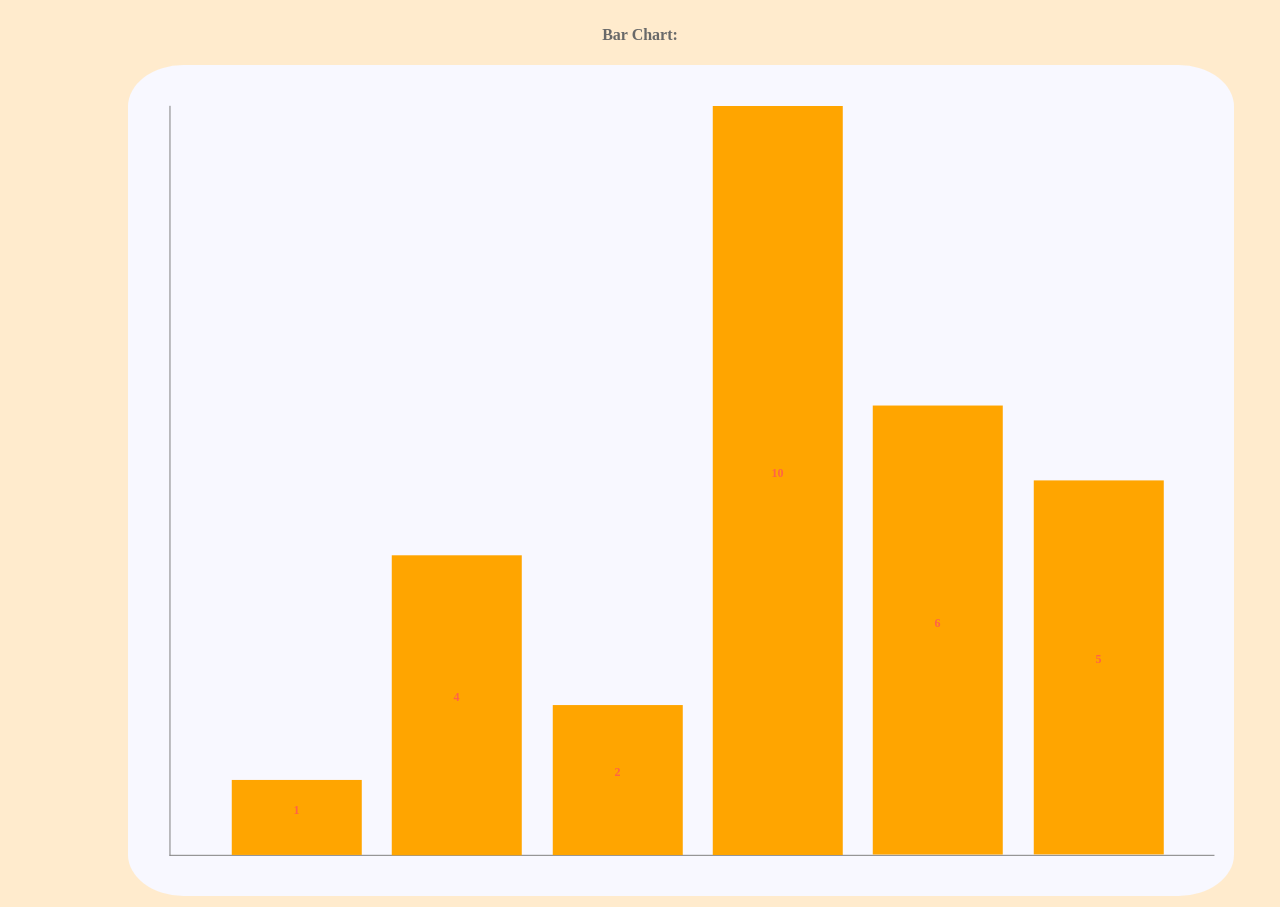
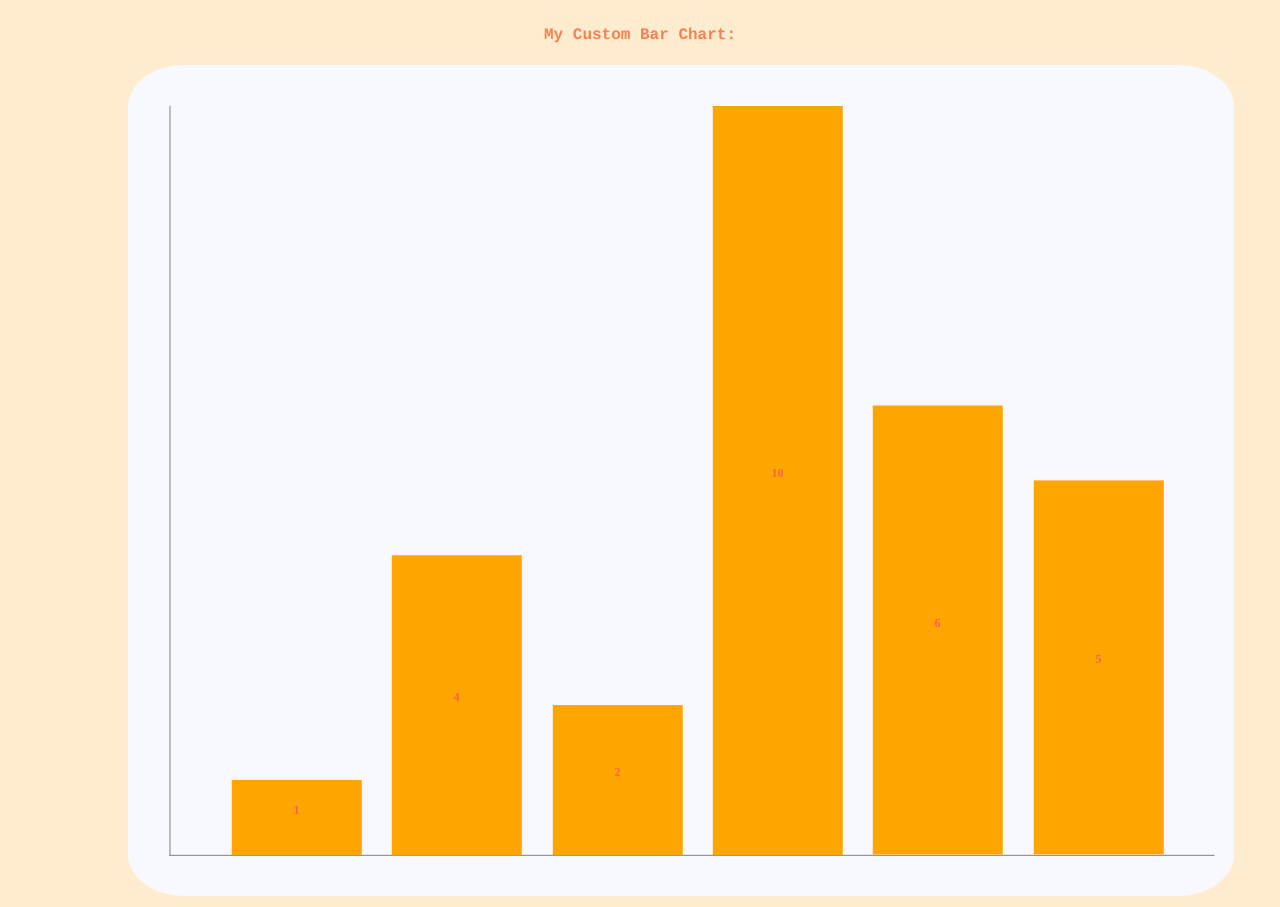
Before and after one commit to jo-wood/prep-course-stretch-project, a website: page main/index.html in a window 1280 px wide. Drawn offline with nearby package versions, Linux system fonts and the light colour scheme.

Commit message:
completed title customizations

```diff
--- a/main/app.js
+++ b/main/app.js
@@ -47,6 +47,11 @@ return buildChart;
 
 function customize(changes) {
 
+  /* title specifc customizations */
+  $('#title').replaceWith("<h1 id='title'>" + changes.title.titleName + "<h1/>" );
+  $('#title').css('color', changes.title.titleColor);
+  $('#title').css('font-family', changes.title.titleFont);
+
   /* bar specifc customizations */
   let labels = $('div.bar-num').map(function() {
 
@@ -74,12 +79,8 @@ function customize(changes) {
         $(this).css('margin-top', bottom);
         }
     });
-
-
-
-
     return;
-  });
+  });// fn labels
 
 
 
@@ -112,9 +113,9 @@ function drawBarChart(dataSet, options, element){
 
 let custom = {
   title: {
-      titleColor: null,
-      titleFont: null,
-      titleName: null
+      titleColor: "coral",
+      titleFont: "courier",
+      titleName: "My Custom Bar Chart:"
     },
   chart: {
       width: null,
--- a/main/index.html
+++ b/main/index.html
@@ -10,7 +10,7 @@
 
 <body>
 
-  <h1>Bar Chart:</h1>
+  <h1 id="title">Bar Chart:</h1>
 
   <div id="root"></div>
 
```
